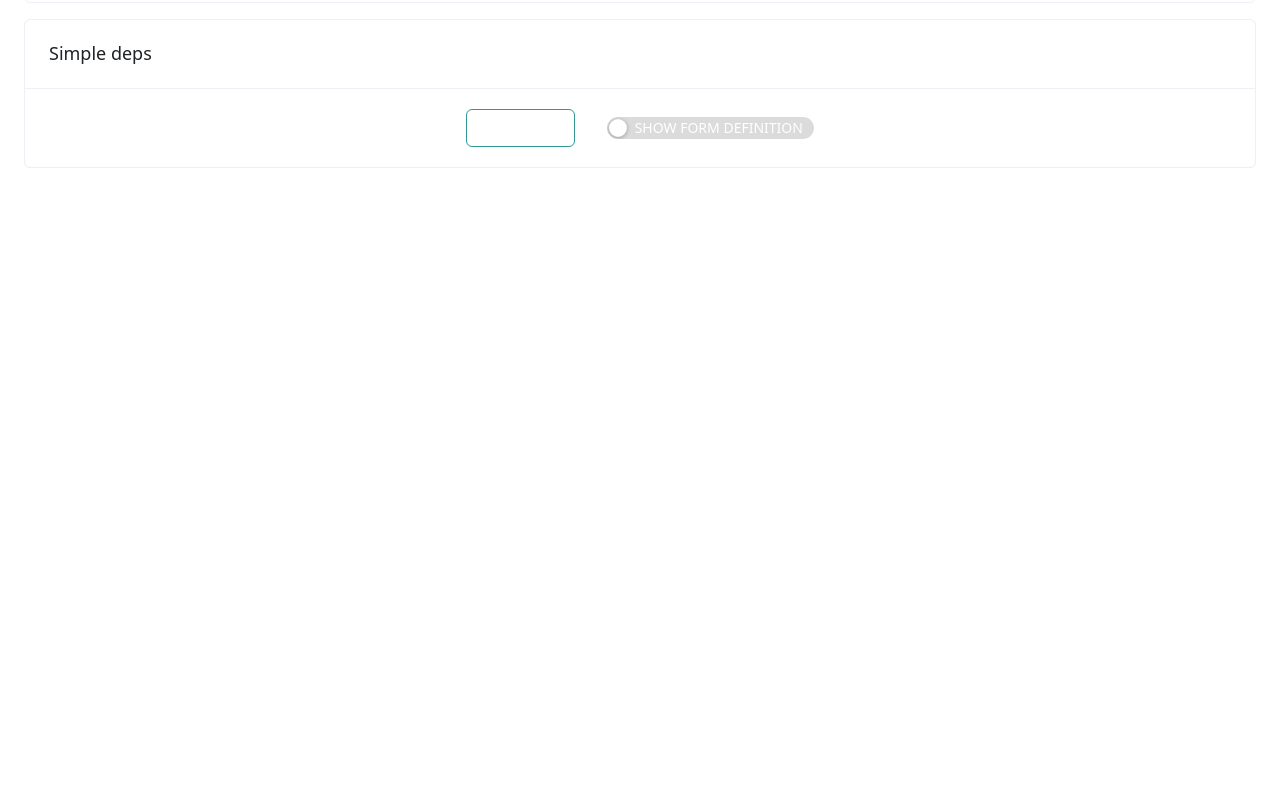
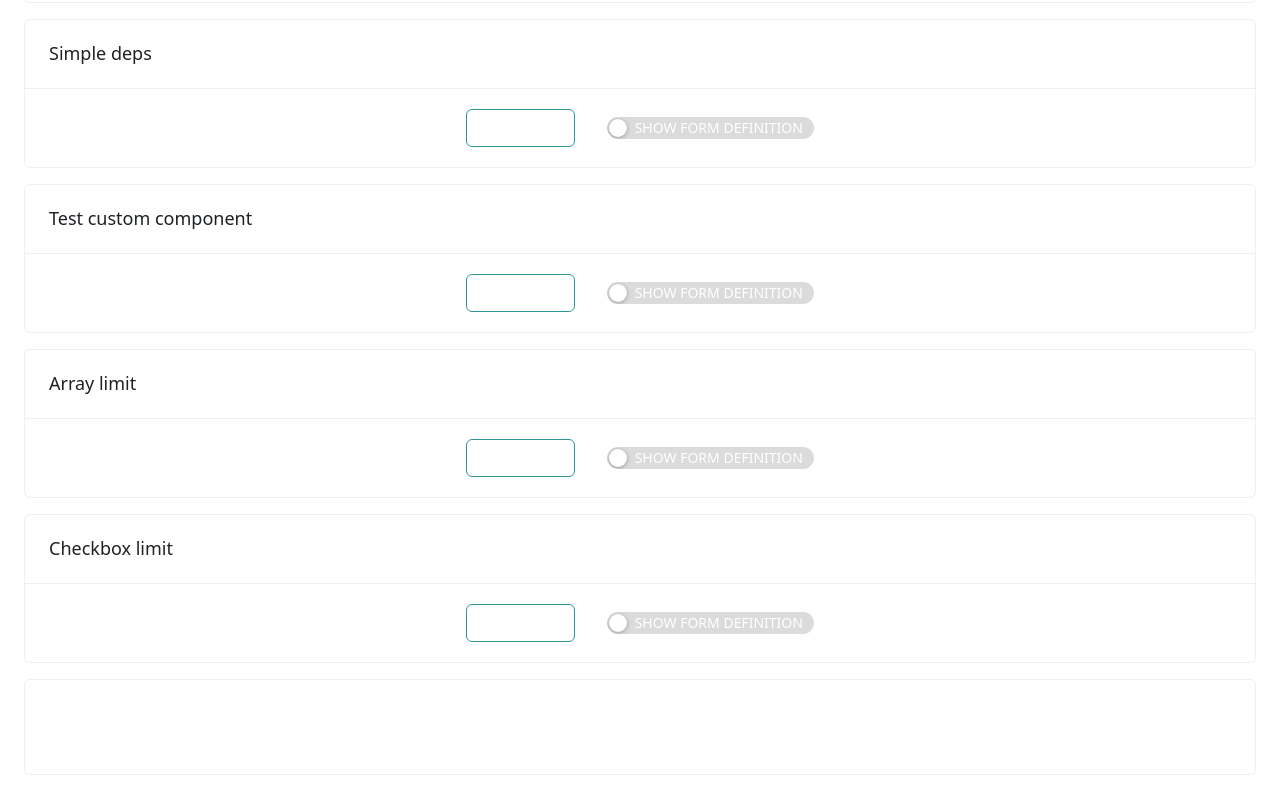
Before and after one commit to ChronicStone/vue-sweetforms, a Vue app: page / in a window 1280 px wide. Shown: the part 1387-2186 px from the top of the page. Before the commit the page ends 1579 px from the top, so only its background shows below. Built offline with nearby package versions, Linux system fonts and the light colour scheme.

Commit message:
feat: add custom component support

```diff
--- a/src/App.vue
+++ b/src/App.vue
@@ -32,7 +32,6 @@
 import { useTheme } from "./useTheme"
 import { NConfigProvider, darkTheme, NInput, NCard, NButton, NSwitch  } from "naive-ui"
 import { FormProvider, useSweetform, SweetformTypes } from './index';
-import javascript from 'highlight.js/lib/languages/javascript'
 import DemoRenderer from "./DemoRenderer.vue"
 
 const { isDark, toggle, themeName } = useTheme()
--- a/src/DemoRenderer.vue
+++ b/src/DemoRenderer.vue
@@ -10,10 +10,15 @@
               <template #checked>HDE FORM DEFINITION</template>
             </n-switch>
           </div>
-          <NCollapseTransition :show="expanded">
+          <!-- <NCollapseTransition :show="expanded">
             <highlightjs language="js" :code="'const form = ' + JSONstringifyWithFuncs(value)" class="overflow-x-auto rounded overflow-y-hidden" />
-          </NCollapseTransition>
+          </NCollapseTransition> -->
         </div>
+      </NCard>
+
+      <NCard>
+        <TestComp v-model="testVal" />
+        {{testVal}}
       </NCard>
     </div>
 
@@ -21,7 +26,8 @@
 </template>
 
 <script setup lang="ts">
-import { reactive } from "vue"
+import TestComp from "./TestComp.vue"
+import { reactive, ref } from "vue"
 import { NCard, NButton, useThemeVars, NDivider, NCollapseTransition,  NSwitch } from "naive-ui"
 import { FormProvider, useSweetform, SweetformTypes } from './index';
 import * as AllDemos from "@/demos/"
@@ -32,6 +38,7 @@ const OpenForm = async (formContent: any) => {
 }
 
 const demonstrations = reactive(Object.values(AllDemos).map((DemoGroup: any) => DemoGroup.map((demo: any) => ({ ...demo, expanded: false}))))
+const testVal = ref('')
 
 function JSONstringifyWithFuncs(obj) {
   Object.prototype.toJSON = function() {
--- /dev/null
+++ b/src/TestComp.vue
@@ -0,0 +1,14 @@
+<template>
+    <input class="text-red w-full p-4" style="color: red !important" type="text" v-model="fieldValue" />
+</template>
+
+<script setup lang="ts">
+import { computed } from 'vue';
+const props = defineProps(['modelValue'])
+const emit = defineEmits(['update:modelValue'])
+const fieldValue = computed({
+    get() { return props.modelValue },
+    set(value: any) { emit('update:modelValue', value) }
+})
+
+</script>
--- a/src/components/Form.vue
+++ b/src/components/Form.vue
@@ -43,7 +43,7 @@ import FormInput from "./FormInput.vue";
 import FormStepper from "./FormSteps.vue";
 import { NCard, NButton } from "naive-ui"
 import { onClickOutside } from "@vueuse/core"
-import { ref, computed, reactive, provide } from "vue"
+import { ref, computed, reactive, provide, defineComponent } from "vue"
 import { useForm } from "../hooks"
 import { ComputePropSize } from "@/utils"
 
@@ -61,7 +61,6 @@ const props = defineProps({
 
 const formRef = ref(null)
 const { isMultiStep, currentStepIndex, formState, formSteps, formContent, formRules, SubmitForm, CloseForm, formStyle, PreviousStep, $v } = useForm(props.formOptions, props.formData, emit)
-
 
 onClickOutside(formRef, ({ target }: any) => {
     if(target?.id === 'sweetforms__overlay' && (props?.formOptions?.allowClickOutside ?? true)) CloseForm()
--- a/src/components/FormInput.vue
+++ b/src/components/FormInput.vue
@@ -169,6 +169,16 @@
                 </NDynamicInput>
             </NCard>
         </NCollapseTransition>
+
+        <div v-if="field.type === 'custom-component'">
+            <component
+                :is="componentStore[field.component]"
+                v-model="fieldValue"
+                v-bind="field.fieldParams"
+            />
+        </div>
+
+
         <NAlert type="error" :show-icon="false" v-if="validator?.$errors?.length" class="w-full">
             <div class="flex items-center gap-2">
                 <i-mdi-information class="text-red-500"/>
@@ -185,7 +195,7 @@
 </script>
 
 <script setup lang="ts">
-    import { computed, ref, inject } from "vue"
+    import { computed, ref, inject, defineComponent, toRaw, isReactive } from 'vue';
     import { NCard, NCollapseTransition, NInput, NSelect, NInputNumber, NAlert, NDatePicker, NTimePicker, NSlider, NRadioGroup, NRadio, NCheckbox, NCheckboxGroup, NDynamicInput, useThemeVars } from "naive-ui"
     import DescriptionPopup from "./DescriptionPopup.vue"
     import CollapseButton from "./CollapseButton.vue"
@@ -217,6 +227,9 @@
             default: false
         }
     })
+
+    // const componentCustom = props.field.component ? markRaw(defineComponent(props.field.component)) : null
+    const componentStore: any = toRaw(inject('componentStore', {}))
     const collapsed = ref(props.field.collapsed ?? false)
     const emit = defineEmits(['update:modelValue'])
     const fieldValue = computed({
--- a/src/demos/SimpleDemo1.ts
+++ b/src/demos/SimpleDemo1.ts
@@ -1,6 +1,7 @@
 import { fetchGet, GenerateLoremIpsumText } from "@/utils"
-import { sameAs, helpers, email, minLength } from "@vuelidate/validators"
-
+import { sameAs, helpers, email, minLength, maxLength } from "@vuelidate/validators"
+import TestComp from "../TestComp.vue"
+import component from '../env';
 export default [
   {
     label: 'Field types example',
@@ -465,5 +466,66 @@ export default [
         },
       ]
     }
+  },
+  {
+    label: "Test custom component",
+    value: {
+      title: "Test custom component",
+      fields: [
+        ...Array.from({ length: 100 }, (v, i) => ({
+          type: "custom-component",
+          key: "testCustomComp" + i,
+          component: TestComp,
+          label: "Test custom" + i,
+          required: true
+        }))
+      ]
+    }
+  },
+  {
+    label: "Array limit",
+    value: {
+      title: "Array limit",
+      gridSize: 8,
+      fieldSize: 8,
+      fields: [
+        { type: "slider", key: "maxItemsInArray", label: "Max items in array", required: true, fieldParams: { gap: 1, min: 1, max: 10}, size: "8" },
+        {
+          type: "array",
+          label: "Array",
+          key: "array",
+          fields: [
+            { type: "text", key: "innerField", label: "Inner field", required: true },
+          ],
+          required: true,
+          dependencies: ['maxItemsInArray'],
+          validators: (dependencies: any) => ({
+            maxItemsInArray: helpers.withMessage('The array can not have more than ' + dependencies.maxItemsInArray + ' items', maxLength(dependencies.maxItemsInArray))
+          })
+        }
+      ]
+    }
+  },
+  {
+    label: "Checkbox limit",
+    value: {
+      title: "Array limit",
+      gridSize: 8,
+      fieldSize: 8,
+      fields: [
+        { type: "slider", key: "maxItemsInArray", label: "Max items in array", required: true, fieldParams: { gap: 1, min: 1, max: 10}, size: "8" },
+        {
+          type: "checkbox-group",
+          label: "Array",
+          key: "array",
+          options: Array.from({ length: 32 }, (v, i) => ({ label: "Option " + i, value: i })),
+          required: true,
+          dependencies: ['maxItemsInArray'],
+          validators: (dependencies: any) => ({
+            maxItemsInArray: helpers.withMessage('The array can not have more than ' + (dependencies?.maxItemsInArray ?? 0) + ' items', maxLength(dependencies?.maxItemsInArray ?? 0))
+          })
+        }
+      ]
+    }
   }
 ]
--- a/src/hooks/useForm.ts
+++ b/src/hooks/useForm.ts
@@ -1,12 +1,12 @@
 
-import { MapFormInitialState, MapOutputState, MapFormRules, MapStepsAsFields, MapDependenciesAsObject, ResolveFromString, ComputePropSize, ComputeTwGridBreakpoint, GenerateUUID } from "@/utils"
-import { ref, reactive, computed, watch } from "vue"
+import { MapFormInitialState, MapOutputState, MapFormRules, MapStepsAsFields, MapComponentStore, MapDependenciesAsObject, ResolveFromString, ComputePropSize, ComputeTwGridBreakpoint, GenerateUUID } from "@/utils"
+import { ref, reactive, computed, watch, provide, markRaw, toRaw } from "vue"
 import { asyncComputed, useBreakpoints, breakpointsTailwind } from "@vueuse/core"
 import useVuelidate from '@vuelidate/core'
 
 
 export const useForm = (formOptions: any, formInputData: any, emit: any) => {
-    const inputFields = formOptions.fields ?? MapStepsAsFields(formOptions.steps)
+    const [inputFields, customComponentsStore] = MapComponentStore(formOptions.fields ?? MapStepsAsFields(formOptions.steps))
 
     const __breakpoints = useBreakpoints(breakpointsTailwind)
     const breakpoints = reactive({
@@ -23,13 +23,16 @@ export const useForm = (formOptions: any, formInputData: any, emit: any) => {
         fieldSize: computed(() => ComputeTwGridBreakpoint(formOptions?.fieldSize, 'col'))
     })
 
+    // let customComponentsStore: any = markRaw({})
+
     const formSteps = reactive(!formOptions.steps ? [] : formOptions.steps.map(({ fields, ...step }: any, stepIndex: number) => ({ ...step, _status: stepIndex === 0 ? "InProgress" : "Pending", _index: stepIndex })))
     const currentStepIndex = ref(0)
     const isMultiStep = computed(() => formSteps.length > 1)
 
     const InitializeFormFields: (fields: any[], options?: any) => any[] = (fields: any[], options = {}) => fields
         // BASE FIELD + ASYNC-COMPUTED EVALUATORS + DEPENDENCIES SETUP
-        .map((field: any) => ({
+        .map((field: any) => {
+            return {
                 ...field,
                 _uuid: GenerateUUID(),
                 _dependencies: computed(() => MapDependenciesAsObject(field.dependencies ? field.dependencies.map((key: string) => ({ key, value: ResolveFromString(key, formState) })) :  [])),
@@ -39,8 +42,9 @@ export const useForm = (formOptions: any, formInputData: any, emit: any) => {
                 ...(options.parentType && { _parentType: options.parentType }),
                 ...(options.parentId && { _parentId: options.parentId }),
                 ...(['array', 'object'.includes(field.type)] && { gridSize: computed(() => ComputeTwGridBreakpoint(field?.gridSize ?? formOptions.gridSize, 'grid')) }),
-            ...(field.type === 'array' && { _itemsRefs: reactive([]) })
-        }))
+                ...(field.type === 'array' && { _itemsRefs: reactive([]) }),
+            }
+        })
         // ASYNC COMPUTED SETUP
         .map((field: any) => ({
             ...field,
@@ -100,6 +104,8 @@ export const useForm = (formOptions: any, formInputData: any, emit: any) => {
         }
     }
 
+    provide('componentStore', customComponentsStore)
+
     return {
         isMultiStep,
         formState,
@@ -111,6 +117,7 @@ export const useForm = (formOptions: any, formInputData: any, emit: any) => {
         CloseForm,
         breakpoints,
         formStyle,
+        customComponentsStore,
         $v,
         ...(formOptions.steps && {
             currentStepIndex,
--- a/src/utils/formUtils.ts
+++ b/src/utils/formUtils.ts
@@ -1,5 +1,7 @@
 import { FormField } from "@/types/form.types";
 import { required, helpers, minLength } from "@vuelidate/validators"
+import { GenerateUUID } from "./baseUtils";
+import { markRaw, toRaw } from 'vue';
 
 interface InternalFormField extends FormField {
     _stepIndex?: number
@@ -39,6 +41,26 @@ export const MapFormRules = (fields: any[]) => {
 
 export const MapStepsAsFields = (steps: any[]) => steps.map((step, _stepIndex) =>  step.fields.map((field: any) => ({ ...field, _stepIndex}))).flat()
 
+export const MapComponentStore = (fields: any[]) => {
+    let componentStore: any = {}
+    const mappedFields: any = fields
+    .map((field: any) => {
+        const customComponentRef = field.component ? GenerateUUID() : null
+        if(customComponentRef) componentStore[customComponentRef] = toRaw(field.component)
+        return { ...field, ...(field.component && { component: customComponentRef }) }
+    })
+    .map(field => {
+        const [subfields, subComponents] = field.fields ? MapComponentStore(field.fields) : [null, null]
+        if(subComponents) componentStore = { ...componentStore, ...subComponents }
+        return {
+            ...field,
+            ...(field.fields && { fields: subfields })
+        }
+    })
+
+    return [mappedFields, componentStore]
+}
+
 export const MapDependenciesAsObject = (arrayDependencies: any) => {
     let dependencies: any = {};
     for (const { key, value } of arrayDependencies) dependencies[key] = value;
--- a/src/utils/index.ts
+++ b/src/utils/index.ts
@@ -1,4 +1,4 @@
-export { MapArrayToObject, MapFormInitialState, MapFormRules, MapStepsAsFields, MapDependenciesAsObject, ResolveFromString, MapOutputState } from "./formUtils"
+export { MapArrayToObject, MapFormInitialState, MapFormRules, MapStepsAsFields, MapDependenciesAsObject, ResolveFromString, MapOutputState, MapComponentStore } from "./formUtils"
 export { ComputePropSize, TransformHexToHexOpacity, ComputeTwGridBreakpoint } from "./stylesUtils"
 export { GenerateUUID, fetchGet, GenerateLoremIpsumText } from "./baseUtils"
 export { MapFieldProps, ParseErrMsg } from "./fieldUtils"
```
Lines whose indentation alone changed are shown as unchanged.
